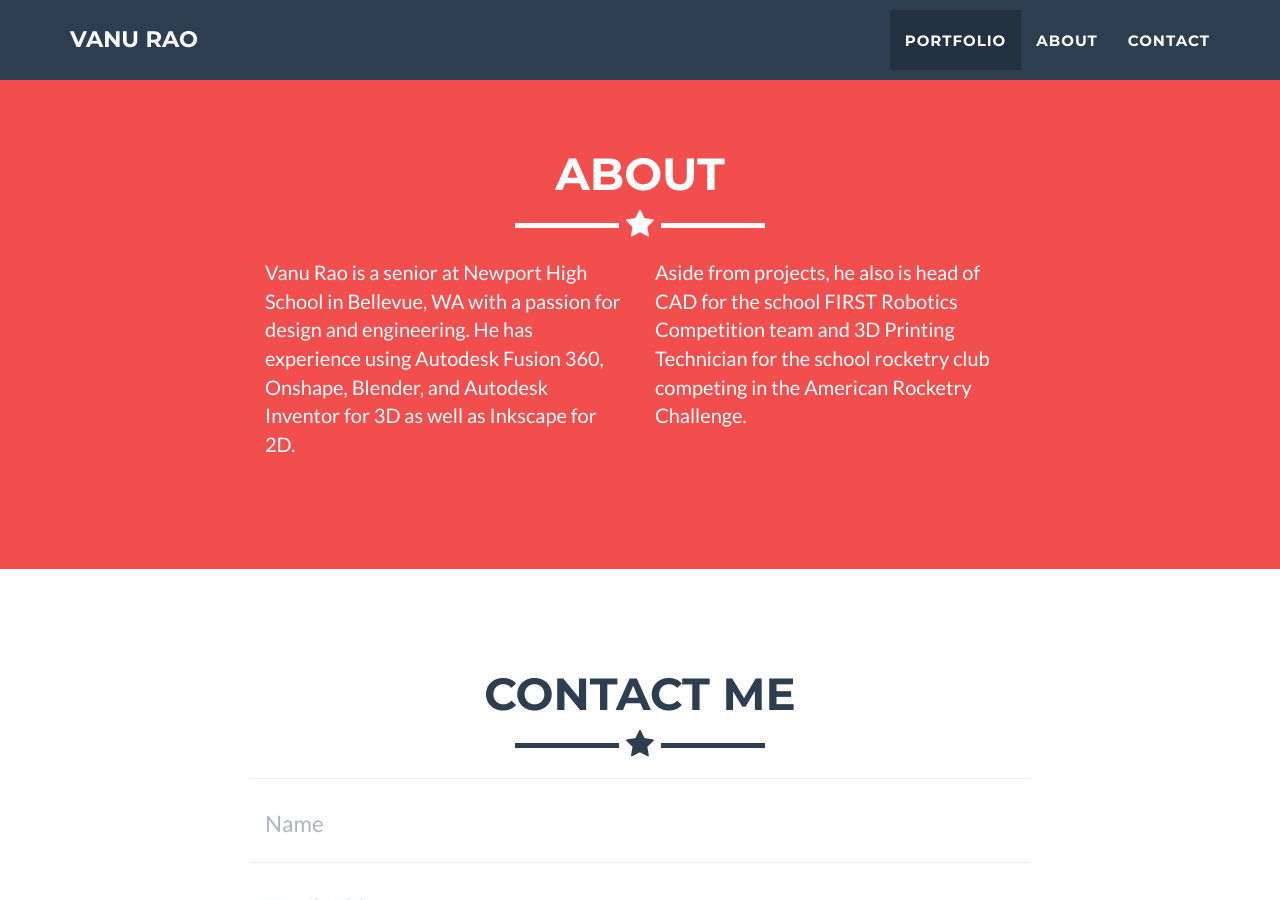
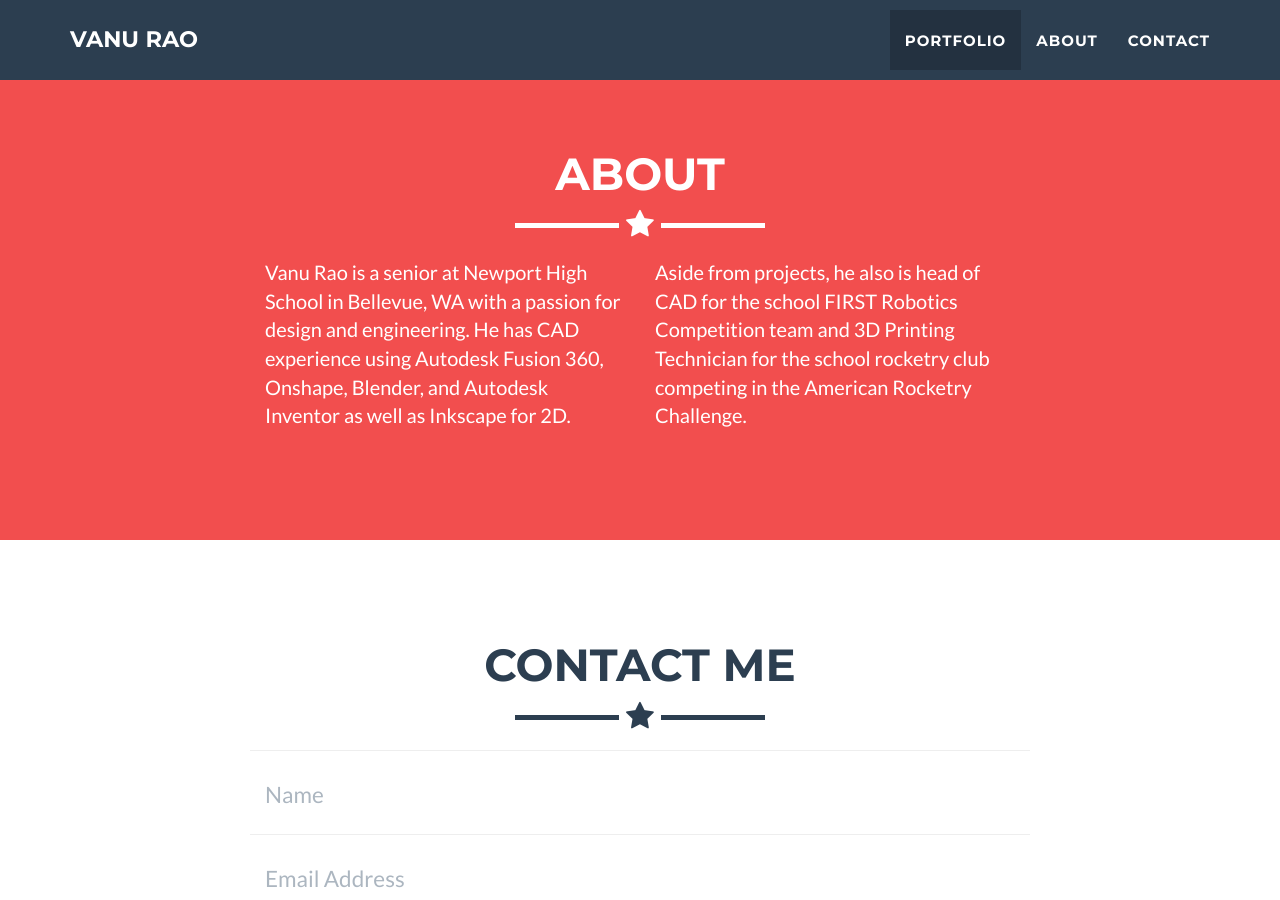
Before and after one commit to raovanu/surohv.github.io, a Jekyll site: the page built from _posts/2014-07-18-project-1.markdown, in a window 1280 px wide and 900 px high, scrolled down 1240 px. Built offline with Jekyll 4.4.1, drawn with Linux system fonts in a browser that asks for light colours.

Commit message:
image to model

```diff
--- a/_includes/about.html
+++ b/_includes/about.html
@@ -9,7 +9,7 @@
             </div>
             <div class="row">
                 <div class="col-lg-4 col-lg-offset-2">
-                    <p>Vanu Rao is a senior at Newport High School in Bellevue, WA with a passion for design and engineering. He has experience using Autodesk Fusion 360, Onshape, Blender, and Autodesk Inventor for 3D as well as Inkscape for 2D.</p>
+                    <p>Vanu Rao is a senior at Newport High School in Bellevue, WA with a passion for design and engineering. He has CAD experience using Autodesk Fusion 360, Onshape, Blender, and Autodesk Inventor as well as Inkscape for 2D.</p>
                 </div>
                 <div class="col-lg-4">
                     <p>Aside from projects, he also is head of CAD for the school FIRST Robotics Competition team and 3D Printing Technician for the school rocketry club competing in the American Rocketry Challenge.</p>
--- a/_includes/portfolio_grid.html
+++ b/_includes/portfolio_grid.html
@@ -18,7 +18,7 @@
                                     <i class="fa fa-search-plus fa-3x"></i>
                                 </div>
                             </div>
-                            <model-viewer src="models/{{ post.img }}" class="img-responsive" alt="{{ post.alt }}">
+                            <model-viewer src="models/{{ post.model }}" class="img-responsive" alt="{{ post.alt }}">
                         </a>
                     </div>
                 {% endfor %}
```
